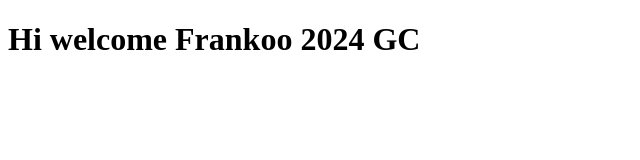
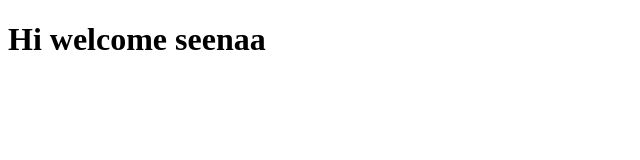
Before and after one commit to frank-ab/Frank, a plain HTML site: page index.html in a window 1280 px wide. Shown: the whole page, without its empty margins (0-640 px from the left). Drawn offline with Linux system fonts and the light colour scheme.

Commit message:
changedd

```diff
--- a/index.html
+++ b/index.html
@@ -6,6 +6,6 @@
     <title>Git</title>
   </head>
   <body>
-    <h1>Hi welcome Frankoo 2024 GC</h1>
+    <h1>Hi welcome seenaa</h1>
   </body>
 </html>
```
